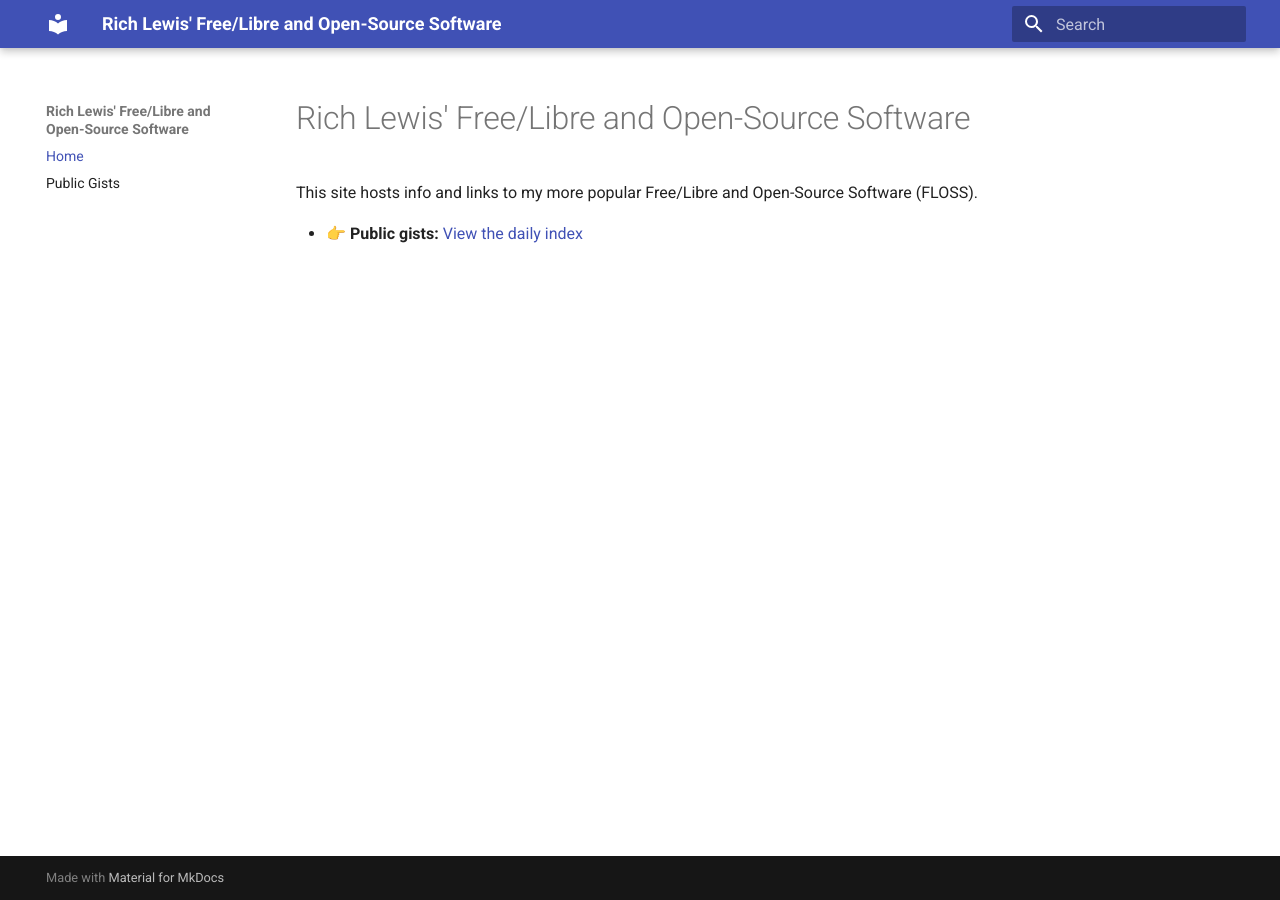
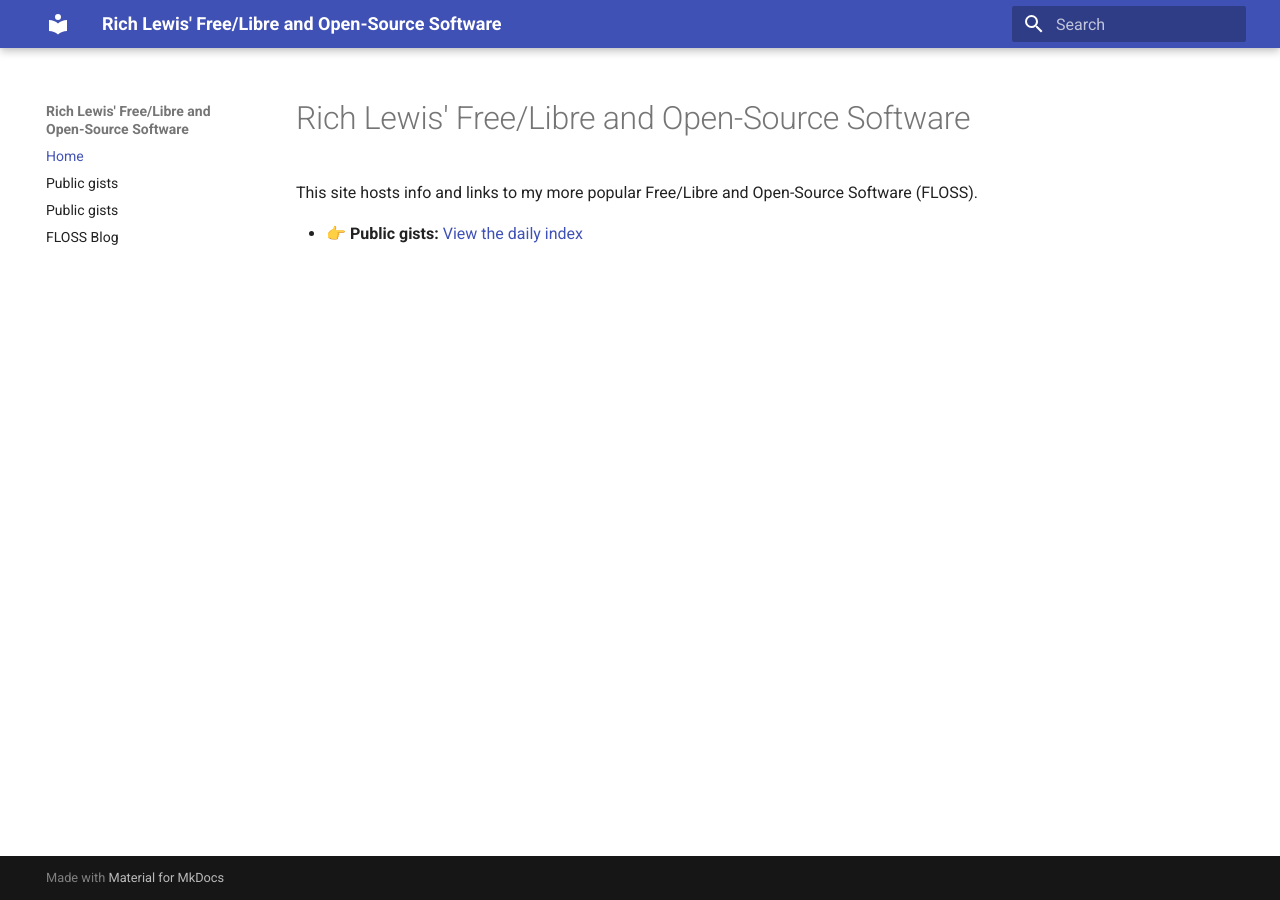
Before and after one commit to RichLewis007/RichLewis007.github.io, an MkDocs documentation site: the page built from docs/index.md, in a window 1280 px wide. Built offline with MkDocs 1.6.1 and Material for MkDocs 9.7.7, drawn with Linux system fonts in a browser that asks for light colours.

Commit message:
Update mkdocs.yml

```diff
--- a/mkdocs.yml
+++ b/mkdocs.yml
@@ -4,11 +4,11 @@
   name: material
 nav:
   - Home: index.md
-  - Public Gists: /Public-gists-from-Rich-Lewis/
+  - Public gists: /Public-gists-from-Rich-Lewis/
   # Use a full URL so Material shows the “external link” icon:
-  # - Public gists: https://richlewis007.com/Public-gists-from-Rich-Lewis/
+  - Public gists: https://richlewis007.com/Public-gists-from-Rich-Lewis/
   # (If you prefer a domain-agnostic path, you can use /Public-gists-from-Rich-Lewis/ instead.)
-  # - FLOSS Blog: https://blog.richlewis007.com/
+  - FLOSS Blog: https://blog.richlewis007.com/
 
 extra_javascript:
   - js/nav-newtab.js
```
